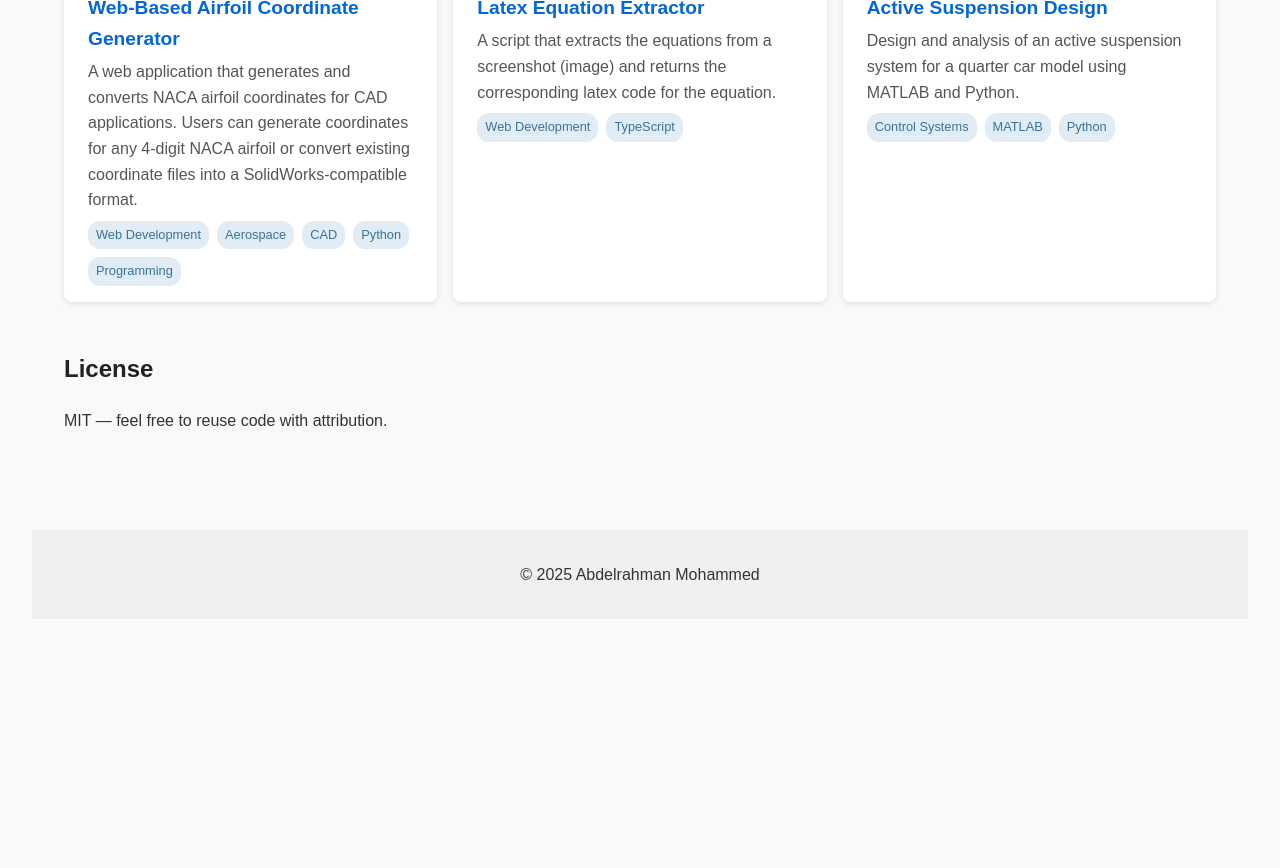
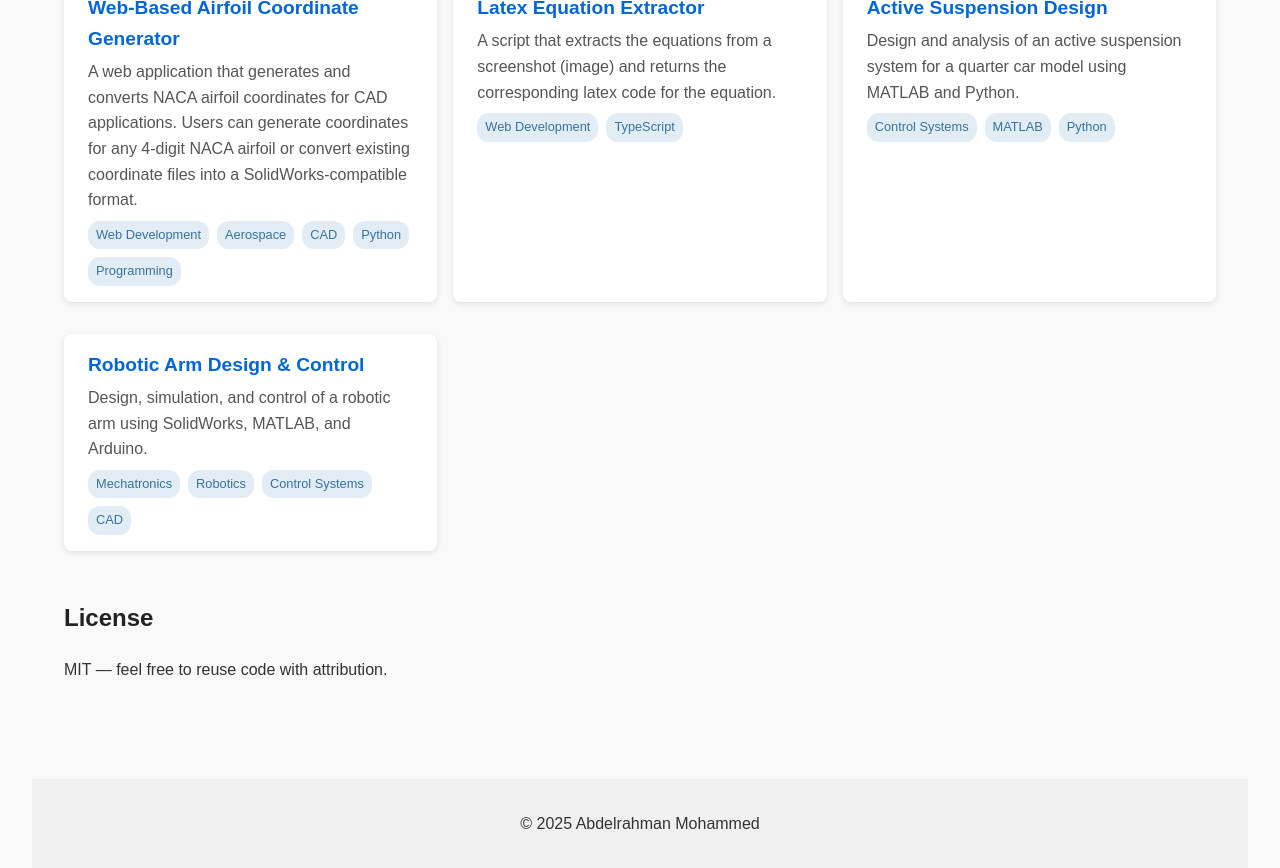
Before and after one commit to Naqeeb1124/abdelrahman-portfolio, a Jekyll site: the page built from index.html, in a window 1280 px wide and 900 px high, scrolled down 2168 px. Shown: the top 868 px of the window. Built offline with Jekyll 4.4.1, drawn with Linux system fonts in a browser that asks for light colours; before the commit the page ends 2819 px from its top, so only the background shows below that; some of the changed lines change nothing that is shown.

Commit message:
project 19

```diff
--- a/_layouts/default.html
+++ b/_layouts/default.html
@@ -17,6 +17,14 @@
   <main>
     <h1>{{ page.title }}</h1>
     <p>{{ page.description }}</p>
+
+    {% if page.image %}
+      {% assign project_folder = page.path | split: '/' | slice: 1, 1 | first %}
+      {% assign project_base = '/projects/' | append: project_folder | append: '/' %}
+      <div class="project-image" style="margin-bottom: 20px;">
+        <img src="{{ project_base | append: page.image | relative_url }}" alt="{{ page.title }}" style="max-width: 100%; height: auto; border-radius: 8px;">
+      </div>
+    {% endif %}
 
     <div class="content">
       {{ content }}
--- /dev/null
+++ b/_projects/19-robotic-arm/index.md
@@ -0,0 +1,42 @@
+---
+layout: default
+title: "Robotic Arm Design & Control"
+description: "Design, simulation, and control of a robotic arm using SolidWorks, MATLAB, and Arduino."
+categories: [Mechatronics, Robotics, Control Systems, CAD]
+image: "robitic-arm.png"
+files:
+  - name: "Project Report"
+    path: "Mechatronics_Project_Report.pdf"
+  - name: "Arduino Control Code"
+    path: "Arduino_matlab/Arduino_matlab.ino"
+  - name: "MATLAB Visualization & Control"
+    path: "Arduino_matlab/visualization_and_control_script.m"
+  - name: "SolidWorks - Arm"
+    path: "solidworks-parts/arm.SLDPRT"
+  - name: "SolidWorks - Baseplate Cutout"
+    path: "solidworks-parts/baseplate-cutout.SLDPRT"
+  - name: "SolidWorks - Forearm"
+    path: "solidworks-parts/forearm.SLDPRT"
+  - name: "SolidWorks - Part2"
+    path: "solidworks-parts/Part2.SLDPRT"
+  - name: "DXF - Arm"
+    path: "dxf files/arm.DXF"
+  - name: "DXF - Baseplate"
+    path: "dxf files/baseplate.DXF"
+  - name: "DXF - Forearm"
+    path: "dxf files/forearm.DXF"
+---
+
+## Project Overview
+
+This project focuses on the complete design and implementation of a robotic arm. It integrates mechanical design, electronic control, and software simulation.
+
+## Key Features
+
+- **Mechanical Design**: Custom parts designed in SolidWorks and prepared for manufacturing with DXF files.
+- **Control System**: Arduino-based control logic for precise movement.
+- **Simulation**: MATLAB script for visualization and control analysis (`visualization_and_control_script.m`).
+
+## Resources
+
+The project resources include the full engineering report, source code for both the microcontroller and simulation environment, and the CAD files used for fabrication.
```
Also changed, not shown: _projects/19-robotic-arm/robitic-arm.png (added), 12 other files.
